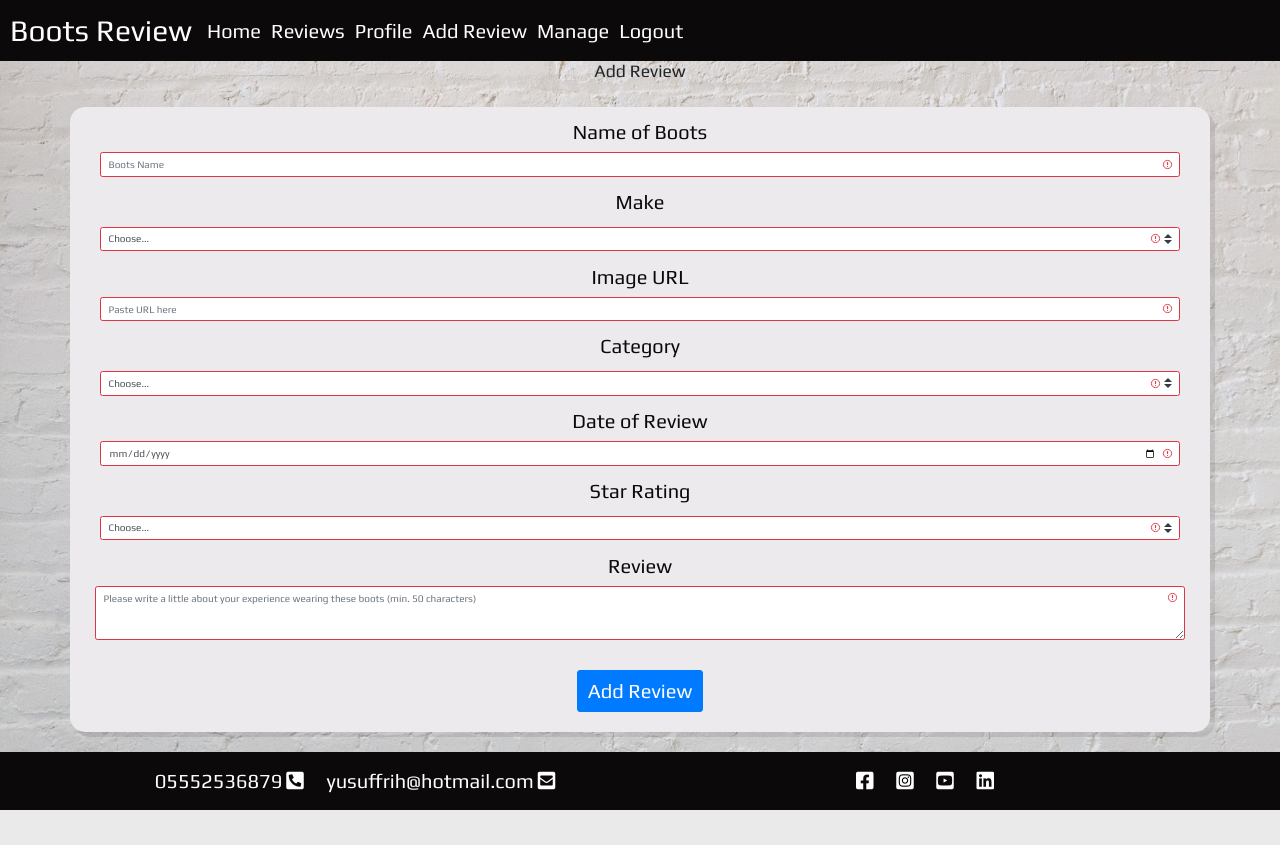
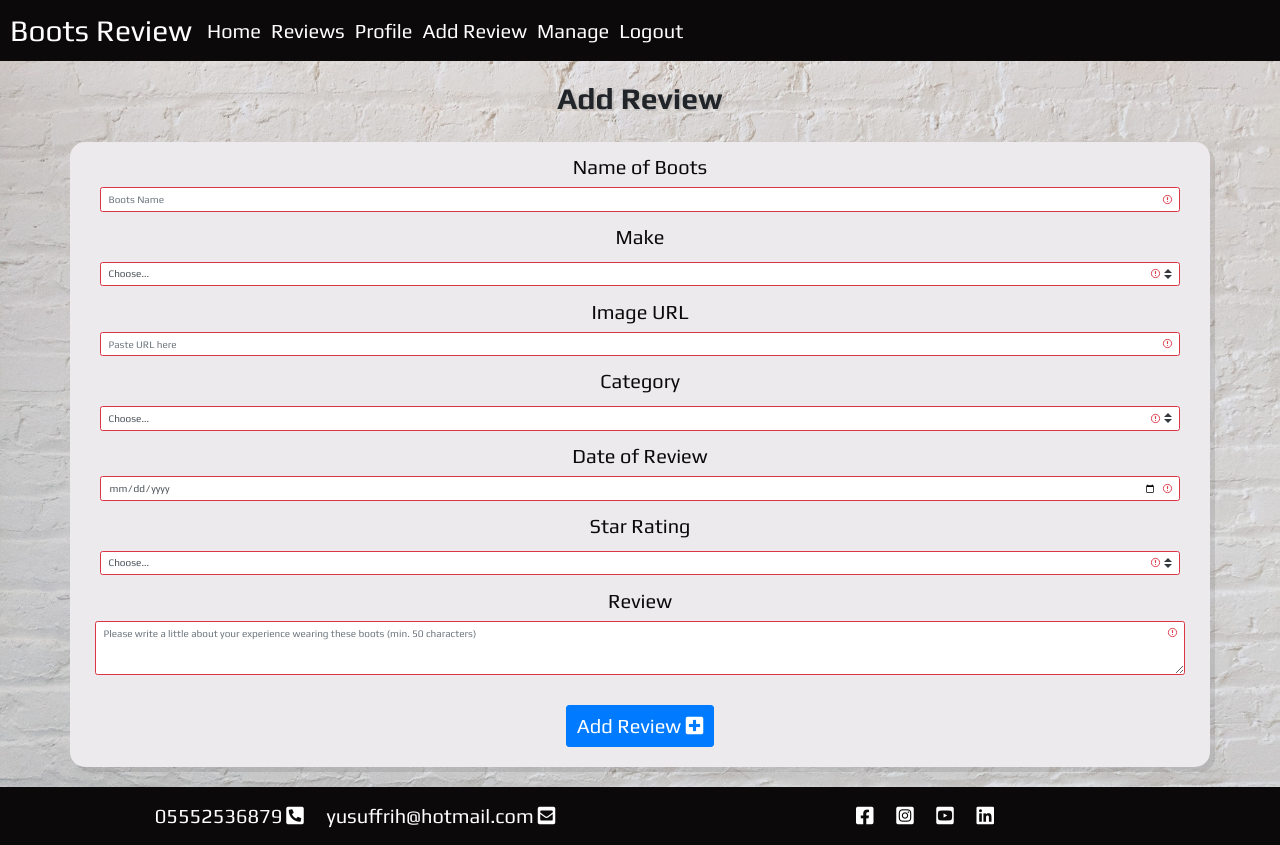
Before and after one commit to Yusuffrih/Boots-Review-MS3, a Flask app: page /add-review in a window 1280 px wide. Before the commit the page ends 810 px from the top, so only its background shows below. Run offline with Flask 2, Linux system fonts and the light colour scheme; the visitor is signed in with stand-in values (Sample User, id 1); data that the repository does not hold is empty; some libraries are stand-ins or nearby versions.

Commit message:
Added header class to h3 & plus icon to button

```diff
--- a/templates/components/forms/add_review.html
+++ b/templates/components/forms/add_review.html
@@ -1,5 +1,5 @@
 {% include 'components/flash_messages/flash_messages.html' %}
-    <h3>Add Review</h3>
+    <h3 class="header">Add Review</h3>
     <form id="form-container" class="container was-validated" method="POST" action="{{ url_for('add_review')}}" novalidate>
     <!-- Name of Boots -->
     <div class="form-group col">
@@ -56,5 +56,5 @@
         </div>
     </div>
     <!-- Add Review Submit -->
-    <button type="submit" class="btn btn-primary btn-lg" id="submit-add-review" value="submit">Add Review</button>
+    <button type="submit" class="btn btn-primary btn-lg" id="submit-add-review" value="submit">Add Review <i class="fas fa-plus-square"></i></button>
 </form>
```
